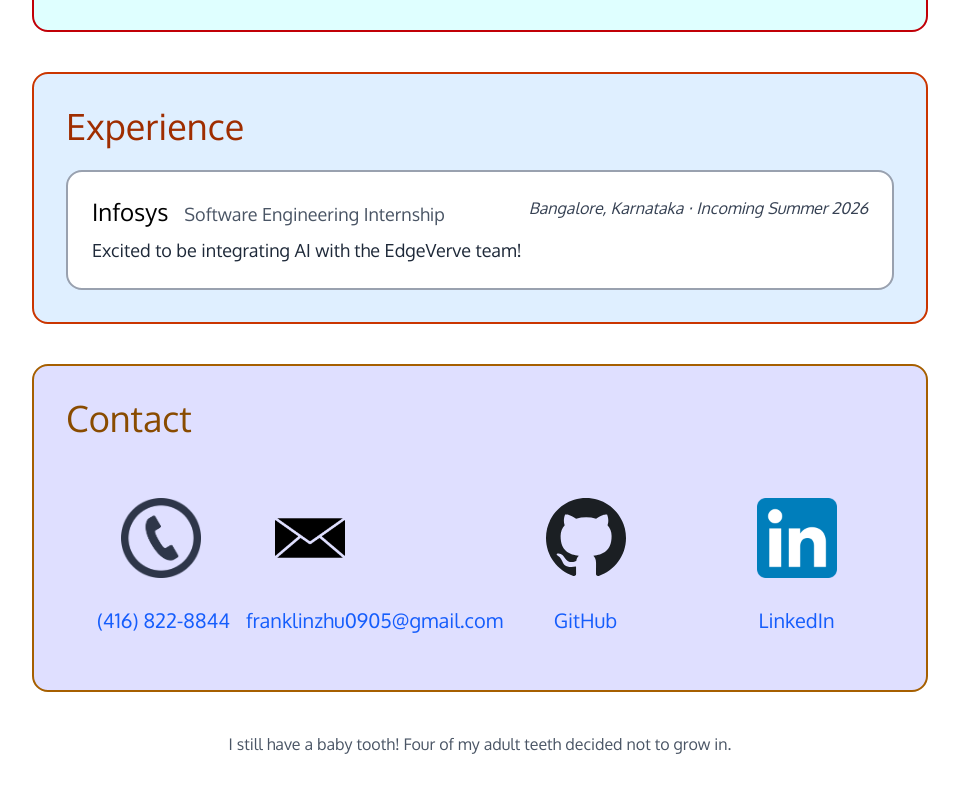
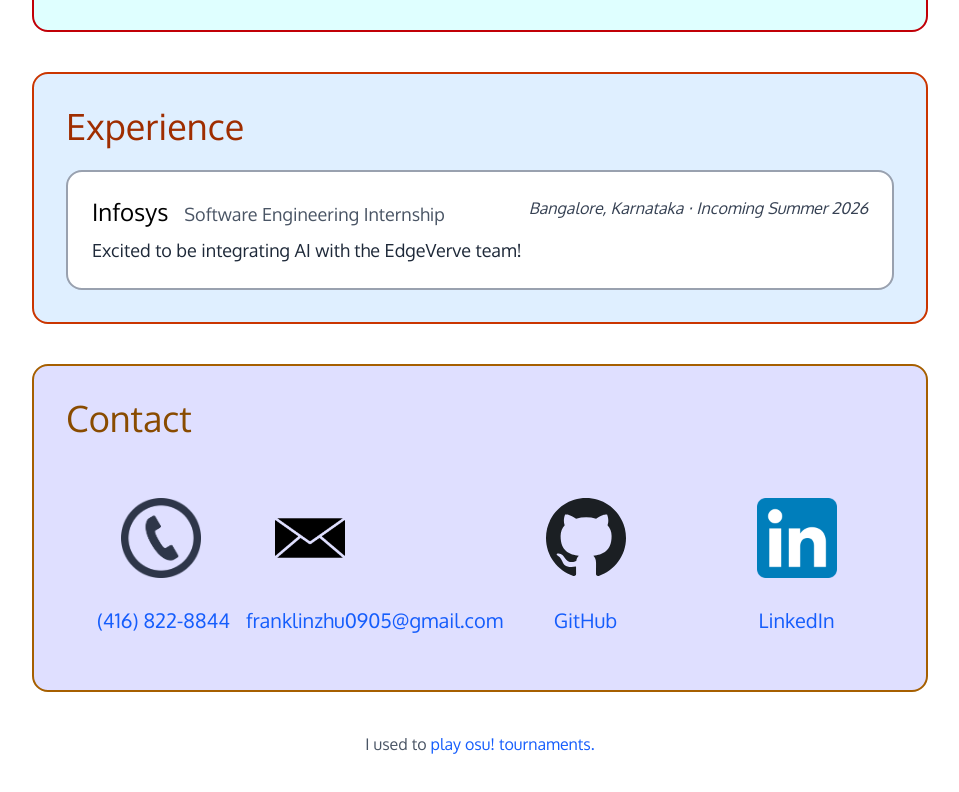
Before and after one commit to f47zhu/personal-website, a Next.js app: page / in a window 1280 px wide. Shown: the part 1356-2148 px from the top of the page, without its empty margins (160-1119 px from the left). Built offline with nearby package versions, Linux system fonts and the light colour scheme; a web font is replaced by a local one.

Commit message:
nits: randomFunFact nits

```diff
--- a/app/randomFunFact.tsx
+++ b/app/randomFunFact.tsx
@@ -26,14 +26,14 @@ export function RandomFunFact() {
   const [currentScrollY, setCurrentScrollY] = useState(0);
   let timeDisplayed = useRef(0);
 
-  function setRandIndexFancy(now: number) {
+  function setRandIndexFancy() {
     let newIndex = randint(funFacts.length);
     while (newIndex === randIndex) {
       newIndex = randint(funFacts.length);
     }
     setRandIndex(newIndex);
 
-    timeDisplayed.current = now;
+    timeDisplayed.current = Date.now();
 
     const newFactsSeen = new Set(factsSeen);
     newFactsSeen.add(newIndex);
@@ -44,9 +44,8 @@ export function RandomFunFact() {
     const cycleInterval = setInterval(() => {
       setCurrentScrollY(window.scrollY);
 
-      const now = Date.now();
-      if ((currentScrollY >= 1100) && (now - timeDisplayed.current > 5000)) {
-        setRandIndexFancy(now);
+      if ((currentScrollY >= 1400) && (Date.now() - timeDisplayed.current > 5000)) {
+        setRandIndexFancy();
       }
     }, 100);
 
@@ -55,18 +54,16 @@ export function RandomFunFact() {
     }
   }, [factsSeen, currentScrollY]);
 
-  function handleClick() {
-    setRandIndexFancy(Date.now());
-  }
-
   return (
-    <div className="text-base text-center text-gray-600 dark:text-gray-400" onClick={handleClick}>
-      {funFacts[randIndex]}
+    <>
+      <div className="text-base text-center text-gray-600 dark:text-gray-400 hover:cursor-pointer" onClick={setRandIndexFancy}>
+        {funFacts[randIndex]}
+      </div>
       {(factsSeen.size === funFacts.length) && (
-        <div className="mt-3 text-gray-700 dark:text-gray-300">
+        <div className="-mt-6 text-base text-center text-gray-700 dark:text-gray-300">
           <FunHighlight text="Wow!" /> You've seen all my fun facts! Have a cookie 🍪 :)
         </div>
       )}
-    </div>
+    </>
   );
 }
```
